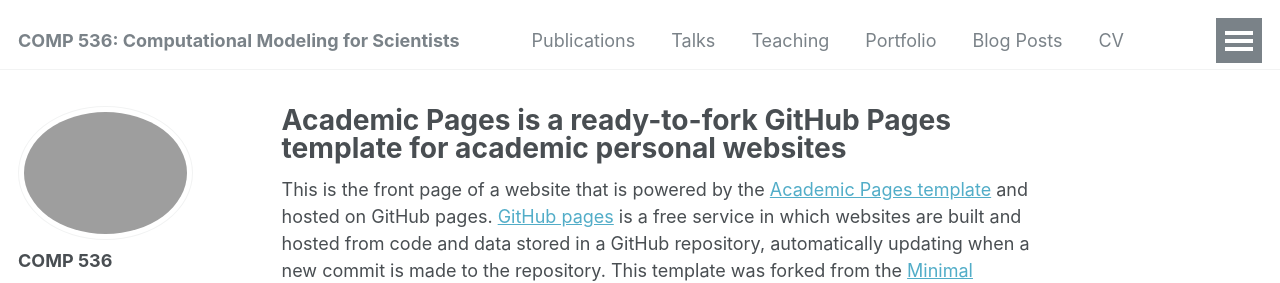
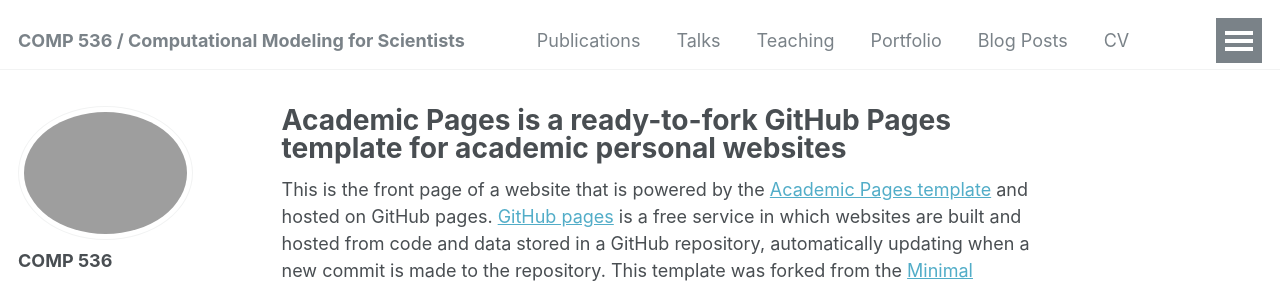
Before and after one commit to rosen-astrobytes/comp536-beta, a Jekyll site: the page built from _pages/about.md, in a window 1280 px wide. Shown: the top 283 px of the page. Built offline with Jekyll 4.4.1, drawn with Linux system fonts in a browser that asks for light colours; some web fonts are replaced.

```diff
--- a/_config.yml
+++ b/_config.yml
@@ -8,7 +8,7 @@
 
 # Basic Site Settings
 locale                   : "en-US"
-title                    : "COMP 536: Computational Modeling for Scientists"
+title                    : "COMP 536 / Computational Modeling for Scientists"
 title_separator          : "-"
 name                     : &name "Anna Rosen"
 description              : &description "Course website for SDSU's COMP 536 (Spring 2025)"
```
